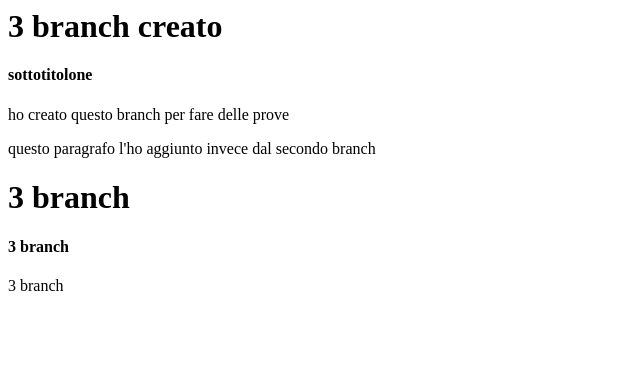
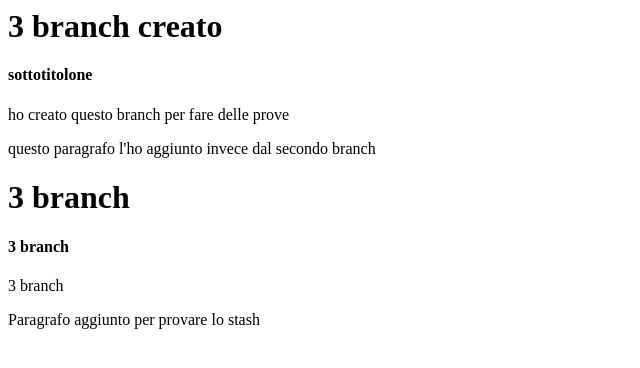
Before and after one commit to criErb/git-test, a plain HTML site: page index.html in a window 1280 px wide. Shown: the whole page, without its empty margins (0-640 px from the left). Drawn offline with Linux system fonts and the light colour scheme.

Commit message:
added sass assets

```diff
--- /dev/null
+++ b/assets/css/style.scss
@@ -0,0 +1,16 @@
+body {
+  padding: 0;
+  margin: 0;
+}
+
+h1 {
+  padding: 12px;
+  background-color: yellow;
+  color: black;
+}
+
+p {
+  padding: 12px;
+  background-color: black;
+  color: yellow;
+}
--- a/index.html
+++ b/index.html
@@ -13,5 +13,6 @@
   <h1>3 branch</h1>
   <h4>3 branch</h4>
   <p>3 branch</p>
+  <p>Paragrafo aggiunto per provare lo stash</p>
 </body>
 </html>
```
Also changed, not shown: assets/css.css (deleted, +0 -12 lines), assets/css/style.css (added), 1 other file.
